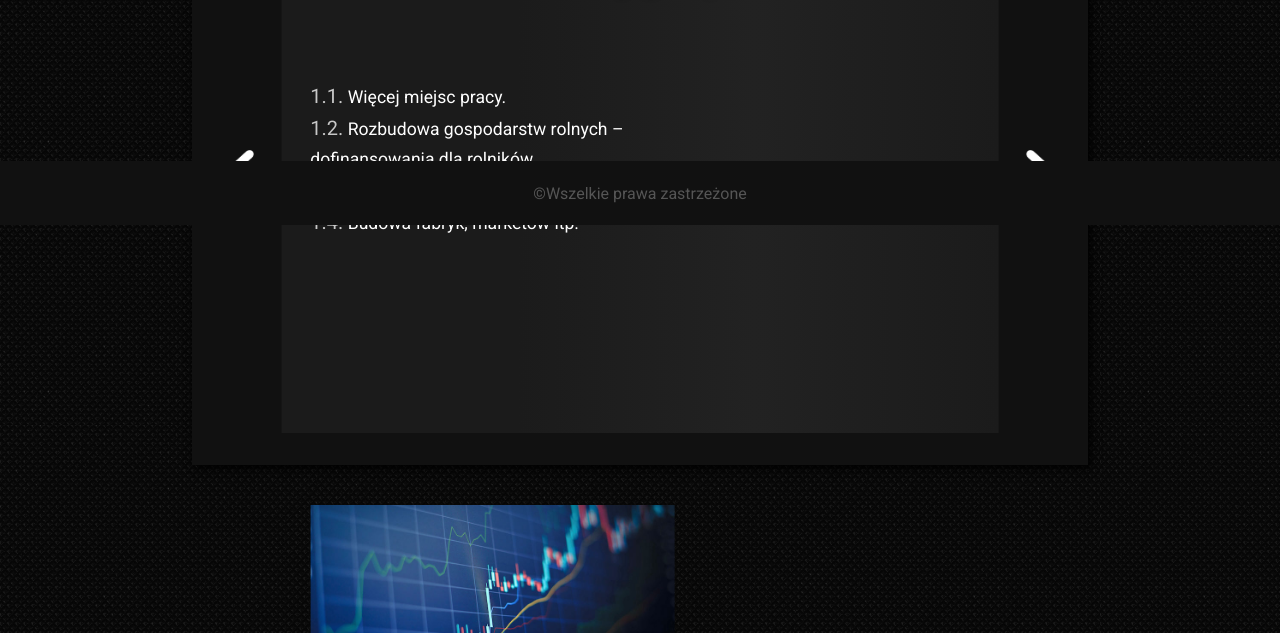
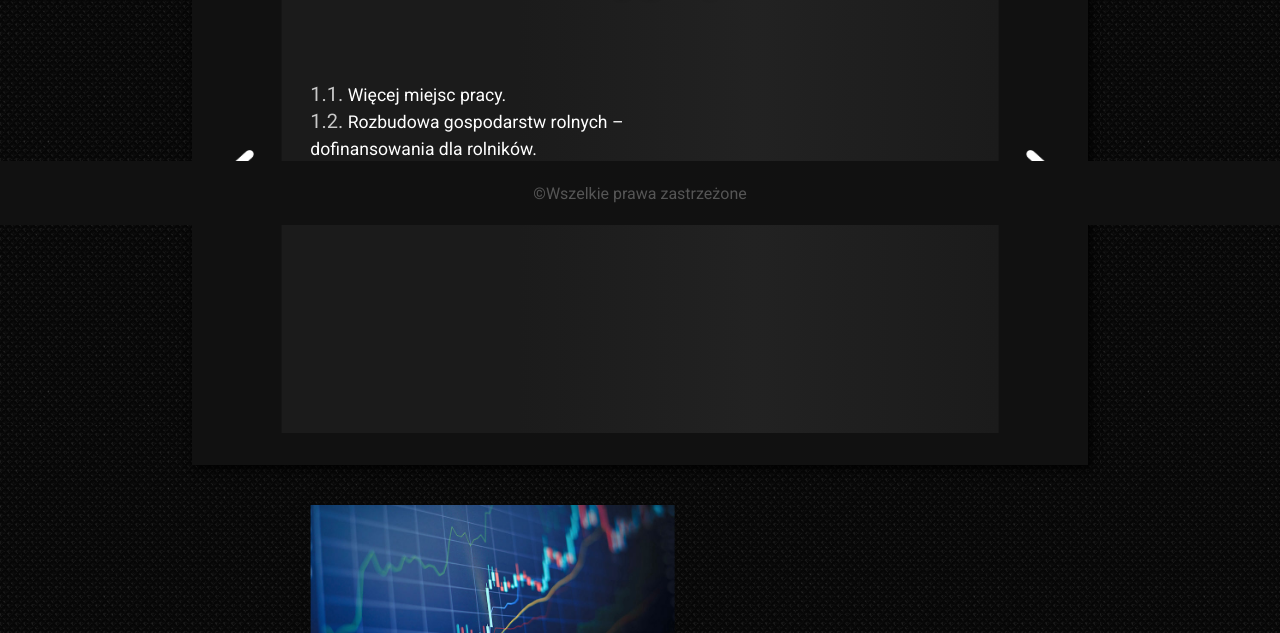
Before and after one commit to PomPoneQ/PomPoneQ.github.io, a plain HTML site: page index.html in a window 1280 px wide. Shown: the part 575-1208 px from the top of the page. Drawn offline with nearby package versions, Linux system fonts and the light colour scheme.

Commit message:
update style.css

```diff
--- a/style.css
+++ b/style.css
@@ -141,7 +141,7 @@ body {
 }
 #main_content .points {
     font-size: 1.1rem;
-    line-height: 175%;
+    line-height: 150%;
     padding: 8% 0 10% 4%;
     height: 80%;
     width: 50%;
```
